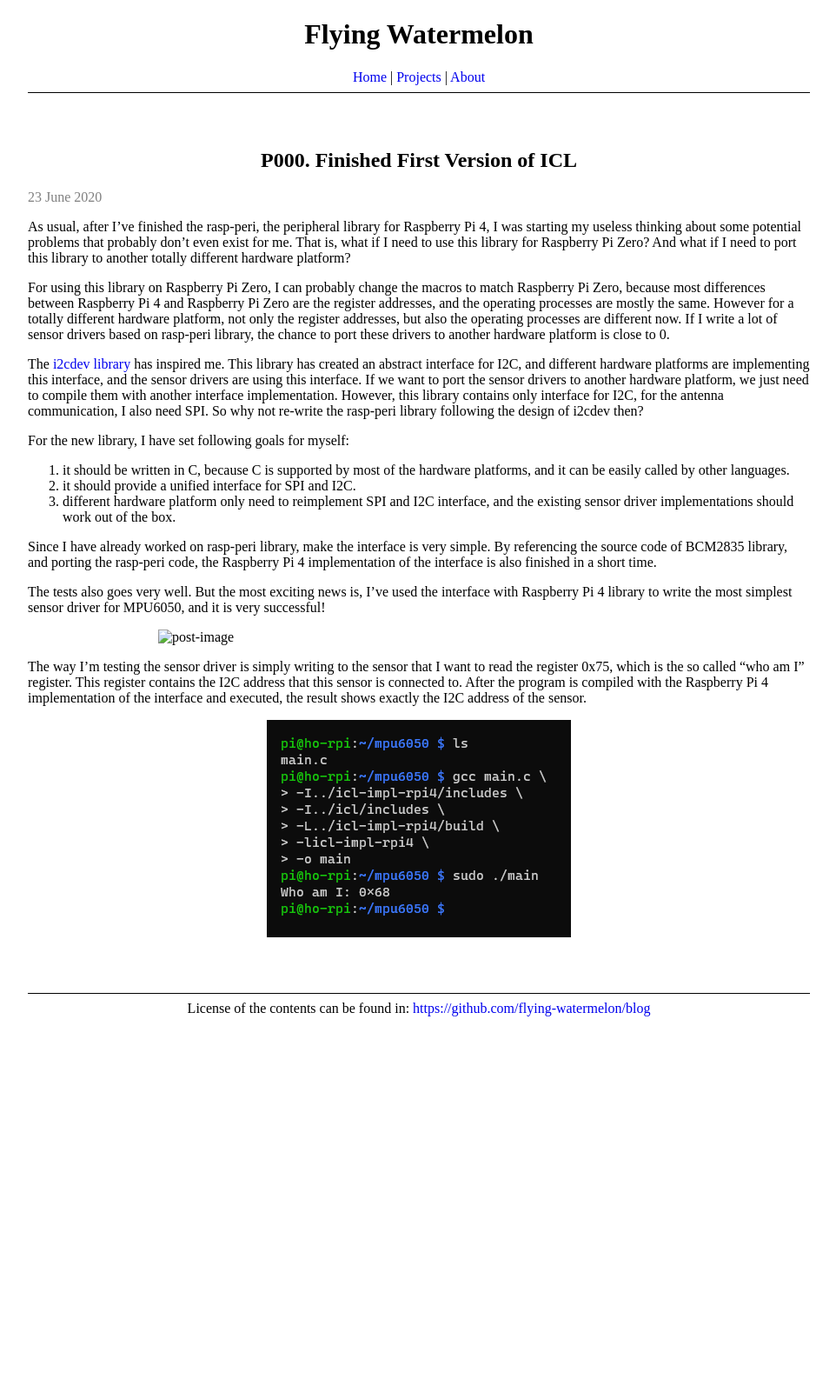
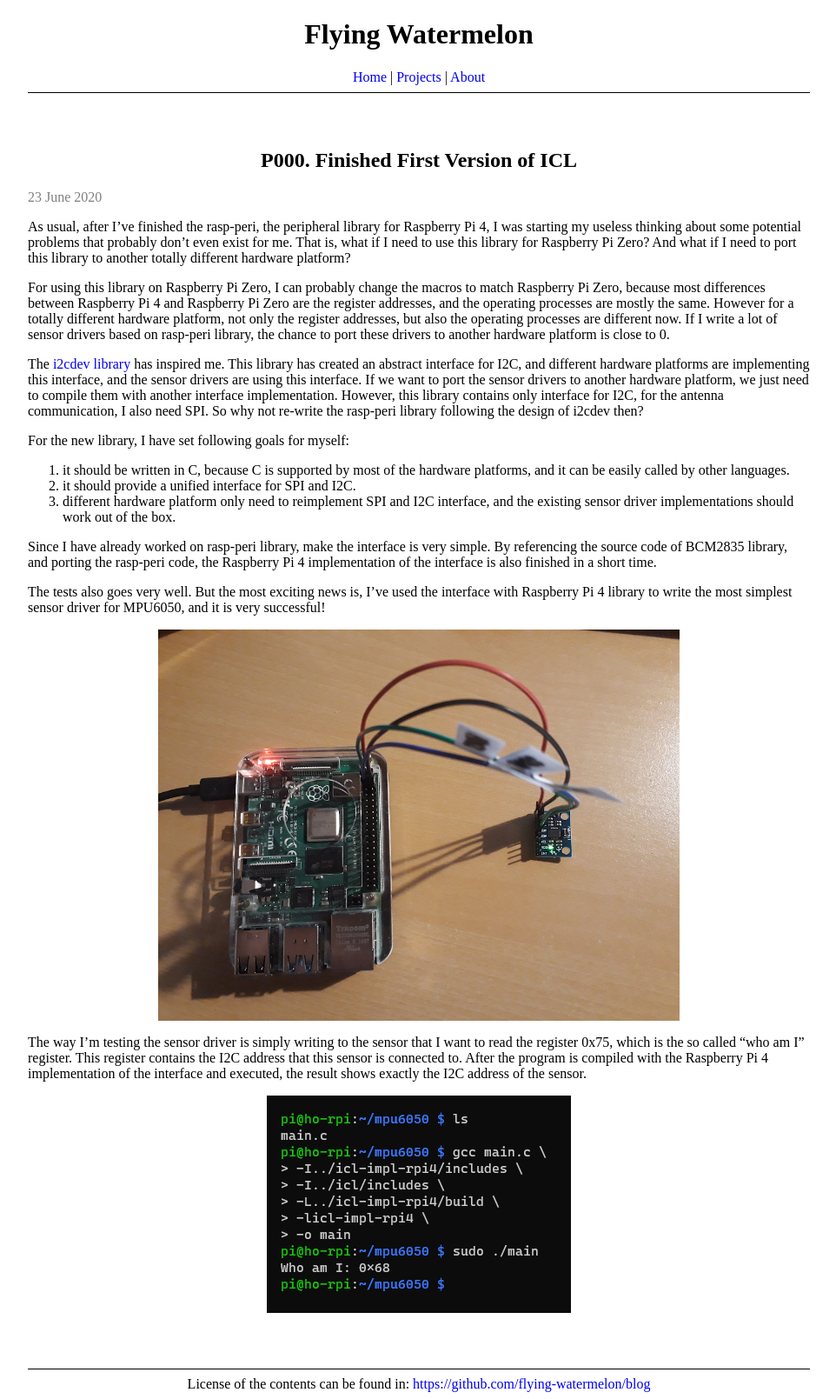
Before and after one commit to flying-watermelon/blog, a Jekyll site: the page built from _posts/2020-06-23-finished-first-version-of-icl.md, in a window 1280 px wide. Shown: the whole page at 87% size, without its empty margins (158-1120 px from the left). Built offline with Jekyll 4.4.1, drawn with Linux system fonts in a browser that asks for light colours; before the commit the page ends 1177 px from its top, so only the background shows below that.

Commit message:
Fixed a link to the image.

```diff
--- a/_posts/2020-06-23-finished-first-version-of-icl.md
+++ b/_posts/2020-06-23-finished-first-version-of-icl.md
@@ -18,7 +18,7 @@ Since I have already worked on rasp-peri library, make the interface is very sim
 
 The tests also goes very well. But the most exciting news is, I've used the interface with Raspberry Pi 4 library to write the most simplest sensor driver for MPU6050, and it is very successful!
 
-![post-image]({{ "2020-06-23-raspberry-pi-mpu6050-wiring.png" | absolute_url }})
+![post-image]({{ "/assets/img/2020-06-23-raspberry-pi-mpu6050-wiring.png" | absolute_url }})
 
 The way I'm testing the sensor driver is simply writing to the sensor that I want to read the register 0x75, which is the so called "who am I" register. This register contains the I2C address that this sensor is connected to. After the program is compiled with the Raspberry Pi 4 implementation of the interface and executed, the result shows exactly the I2C address of the sensor.
 
```
